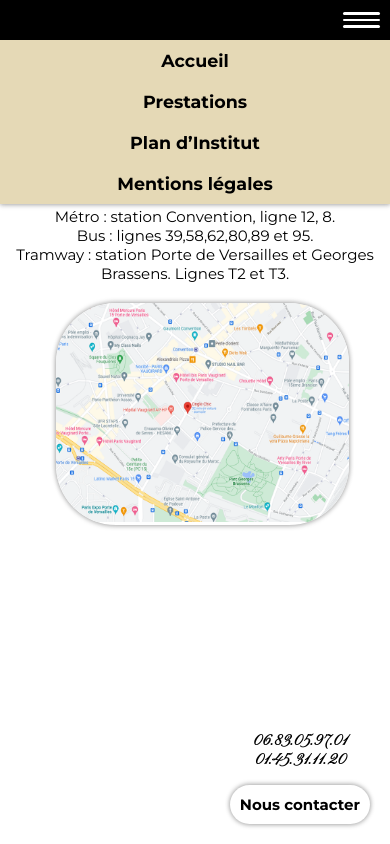
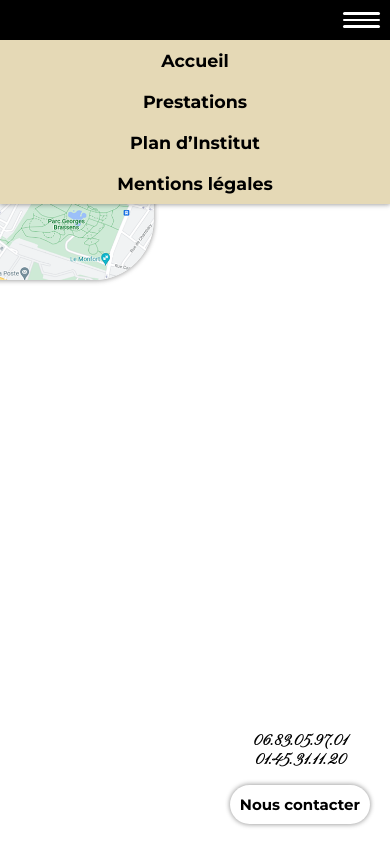
Before and after one commit to tirlochanarora16/ongle-chic, a Next.js app: page /location in a window 390 px wide. Built offline with nearby package versions, Linux system fonts and the light colour scheme.

Commit message:
location page update for tablet portrait

```diff
--- a/components/Location/Location.js
+++ b/components/Location/Location.js
@@ -1,3 +1,4 @@
+import { useState, useEffect } from "react";
 import Image from "next/image";
 import Title from "../Title/Title";
 import Contact from "../Contact/Contact";
@@ -7,6 +8,14 @@
 import img2 from "../../images/location/1.png";
 
 const Location = () => {
+  const [width, setWidth] = useState(0);
+
+  useEffect(() => {
+    if (typeof window !== "undefined") {
+      setWidth(window.innerWidth);
+    }
+  }, []);
+
   return (
     <section className={style.location}>
       <div className={style["location__title"]}>
@@ -34,11 +43,15 @@
           </div>
         </div>
         <div className={style["location__img"]}>
-          <Image src={location} width={400} height={300} alt="map location" />
+          {width !== 768 && (
+            <Image src={location} width={400} height={300} alt="map location" />
+          )}
         </div>
-        <div className={style["location__img-2"]}>
-          <Image src={img2} alt="img2" width={400} height={300} />
-        </div>
+        {width !== 768 && (
+          <div className={style["location__img-2"]}>
+            <Image src={img2} alt="img2" width={400} height={300} />
+          </div>
+        )}
       </div>
     </section>
   );
--- a/components/Location/Location.module.scss
+++ b/components/Location/Location.module.scss
@@ -13,13 +13,24 @@
       left: -15rem;
     }
 
+    @include respond(tab-port) {
+      position: absolute;
+      top: 25%;
+      left: 50%;
+      transform: translate(-50%, -50%);
+    }
+
     @include respond(phone) {
       top: 12rem;
       left: 0;
     }
 
-    p {
+    & p {
       font-size: 1.5rem;
+
+      @include respond(tab-port) {
+        font-size: 1.3rem;
+      }
     }
 
     & div {
@@ -43,6 +54,21 @@
     @include respond(tab-land) {
       top: 18rem;
       width: 30rem;
+    }
+
+    @include respond(tab-port) {
+      height: 30rem;
+      width: 40rem;
+      left: 1rem;
+      position: absolute;
+      top: 50%;
+      left: 50%;
+      transform: translate(-50%, -50%);
+      background-image: url("../../images/location/location.png");
+      background-size: contain;
+      background-size: cover;
+      background-repeat: no-repeat;
+      background-position: center;
     }
 
     @include respond(phone) {
```
